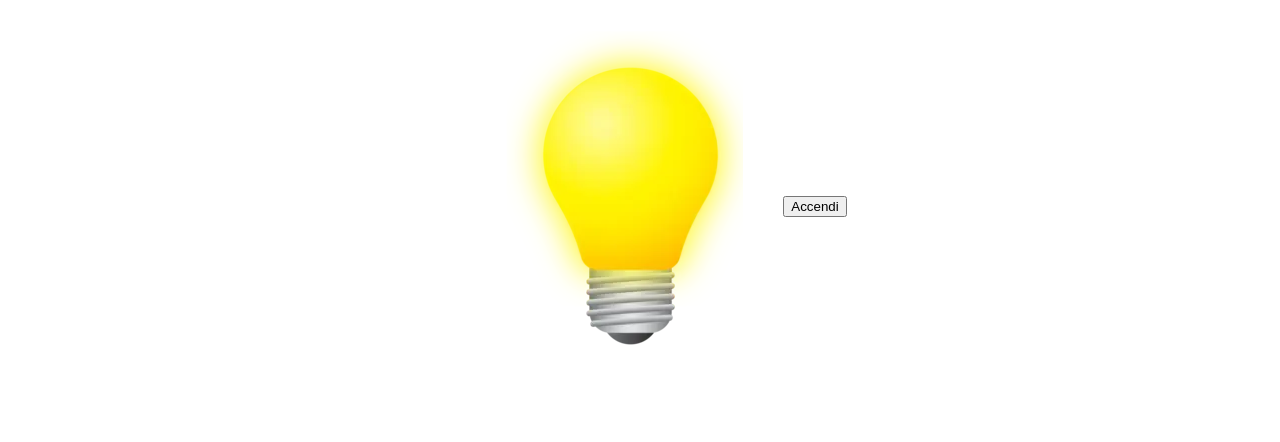
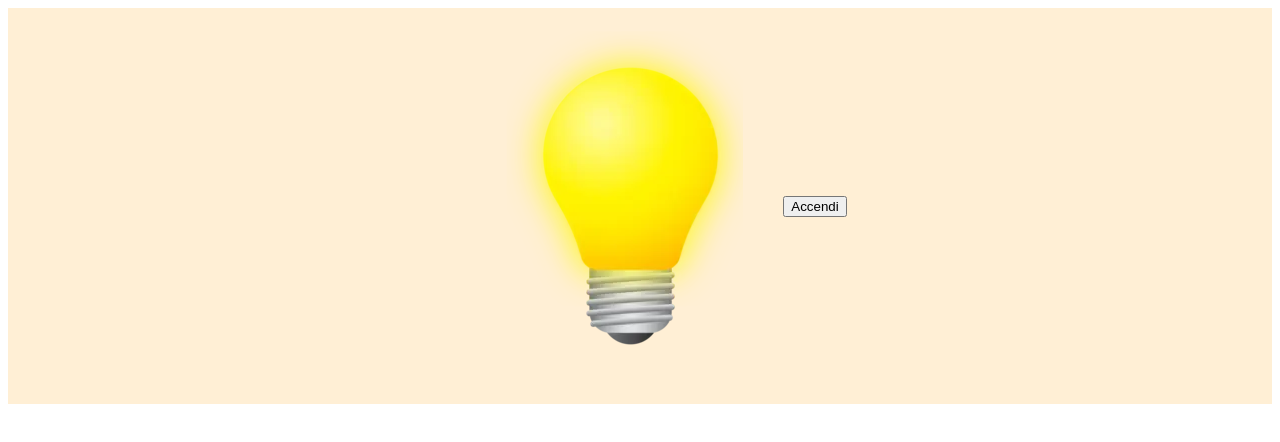
Before and after one commit to lorenzoferrante97/js-dom-1, a plain HTML site: page index.html in a window 1280 px wide. Both pictures are taken after a click on the button "Accendi". Drawn offline with Linux system fonts and the light colour scheme.

Commit message:
add: bg color change

```diff
--- a/main.js
+++ b/main.js
@@ -5,7 +5,11 @@
 
 let lamp = document.getElementById("lamp");
 let btn = document.getElementById("toggleLamp");
+let background = document.getElementById("lighting");
+
+background.style.backgroundColor = "#000000";
 
 btn.addEventListener("click", () => {
     lamp.innerHTML = "<img src='img/yellow_lamp.png' alt='lampadina accesa'>";
+    background.style.backgroundColor = "#FFEFD5";
 })
```
Also changed, not shown: index.html (+1 -0 lines).
